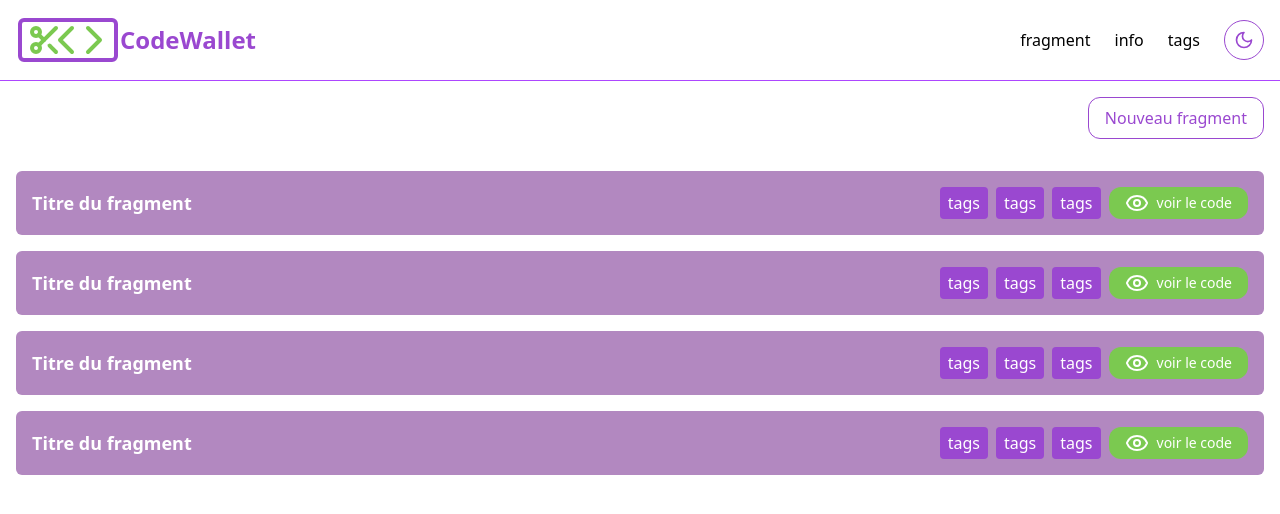
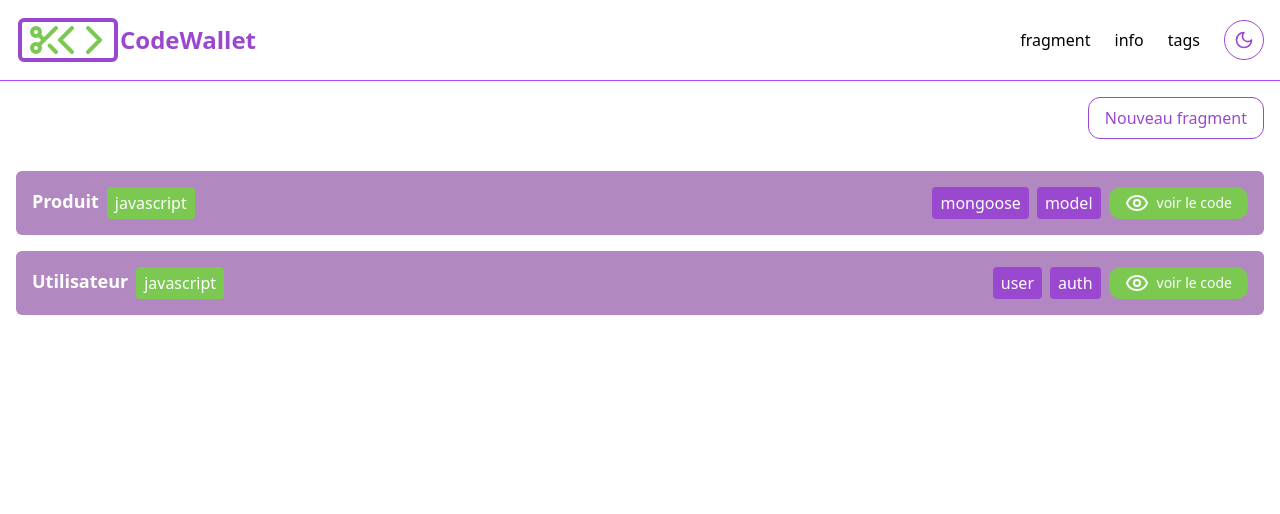
Before and after one commit to bastienpog/CodeWallet, a React (Vite) app: page / in a window 1280 px wide. Shown: the top 514 px of the page. Built offline with nearby package versions, Linux system fonts and the light colour scheme.

Commit message:
feature: add fragment modal to view code of fragments

```diff
--- a/src/react/app.tsx
+++ b/src/react/app.tsx
@@ -3,15 +3,35 @@ import { Navbar } from './components/Navbar';
 import { FragmentButton } from './components/FragmentButton';
 import { FragmentList } from './components/FragmentList';
 import { CustomThemeProvider } from './components/ThemeProvider';
+import { FragmentModal } from './components/FragmentModal';
 
 export const App = () => {
+
+  const [isModalOpen, setIsModalOpen] = useState(false);
+  const [selectedCode, setSelectedCode] = useState<string>('');
+
+  const handleViewCode = (code: string) => {
+    setSelectedCode(code);
+    setIsModalOpen(true);
+  };
+
+  const handleDelete = () => {
+    setIsModalOpen(false);
+  };
 
   return (
     <CustomThemeProvider>
       <div className="min-h-screen bg-white text-black dark:bg-custom-black dark:text-white">
         <Navbar />
         <FragmentButton />
-        <FragmentList />
+        <FragmentList onViewCode={handleViewCode} />
+        <FragmentModal
+          isOpen={isModalOpen}
+          onClose={() => setIsModalOpen(false)}
+          code={selectedCode}
+          onDelete={handleDelete}
+          language="javascript"
+        />
       </div>
     </CustomThemeProvider>
   );
--- a/src/react/components/FragmentCard.tsx
+++ b/src/react/components/FragmentCard.tsx
@@ -1,15 +1,20 @@
-import { Eye } from 'lucide-react';
+import { Eye, Languages } from 'lucide-react';
 
 interface FragmentCardProps {
     title: string;
+    language: string;
     tags: string[];
+    onViewCode: () => void;
 }
 
-export const FragmentCard = ({ title, tags }: FragmentCardProps) => {
+export const FragmentCard = ({ title, language, tags, onViewCode }: FragmentCardProps) => {
     return (
         <div className="bg-custom-violet1 p-4 rounded-md flex items-center justify-between text-white">
-            <div>
+            <div className='flex space-x-2'>
                 <h3 className="text-lg font-semibold">{title}</h3>
+                <span className="bg-custom-green text-white py-1 px-2 rounded-sm">
+                    {language}
+                </span>
             </div>
             <div className="flex items-center space-x-2">
                 {tags.map((tag, index) => (
@@ -17,7 +22,10 @@ export const FragmentCard = ({ title, tags }: FragmentCardProps) => {
                         {tag}
                     </span>
                 ))}
-                <button className="bg-custom-green text-white py-1 px-4 rounded-xl text-sm flex items-center space-x-2">
+                <button
+                    onClick={onViewCode}
+                    className="bg-custom-green text-white py-1 px-4 rounded-xl text-sm flex items-center space-x-2"
+                >
                     <Eye />
                     <span>voir le code</span>
                 </button>
--- a/src/react/components/FragmentList.tsx
+++ b/src/react/components/FragmentList.tsx
@@ -1,17 +1,39 @@
 import { FragmentCard } from './FragmentCard';
+const fragments = [
+    {
+        title: 'Produit',
+        language: 'javascript',
+        tags: ['mongoose', 'model'],
+        code: `import mongoose, { Schema } from 'mongoose';
 
-const fragments = [
-    { title: 'Titre du fragment', tags: ['tags', 'tags', 'tags'] },
-    { title: 'Titre du fragment', tags: ['tags', 'tags', 'tags'] },
-    { title: 'Titre du fragment', tags: ['tags', 'tags', 'tags'] },
-    { title: 'Titre du fragment', tags: ['tags', 'tags', 'tags'] },
+  export const collection = 'Product';
+
+  const schema = new Schema({
+    name: { type: String, required: true },
+    description: { type: String },
+  }, { timestamps: true });
+
+  export default mongoose.model(collection, schema, collection);`
+    },
+    {
+        title: 'Utilisateur',
+        language: 'javascript',
+        tags: ['user', 'auth'],
+        code: `const user = { name: 'John', email: 'john@example.com' };`
+    },
 ];
 
-export const FragmentList = () => {
+export const FragmentList = ({ onViewCode }: { onViewCode: (code: string) => void }) => {
     return (
         <div className="space-y-4 p-4">
-            {fragments.map((fragment, idx) => (
-                <FragmentCard key={idx} title={fragment.title} tags={fragment.tags} />
+            {fragments.map((fragment, index) => (
+                <FragmentCard
+                    key={index}
+                    title={fragment.title}
+                    language={fragment.language}
+                    tags={fragment.tags}
+                    onViewCode={() => onViewCode(fragment.code)}
+                />
             ))}
         </div>
     );
--- /dev/null
+++ b/src/react/components/FragmentModal.tsx
@@ -0,0 +1,85 @@
+import { useEffect, useRef } from "react";
+import { X } from "lucide-react";
+import hljs from "highlight.js";
+
+interface FragmentModalProps {
+    isOpen: boolean;
+    onClose: () => void;
+    code: string;
+    language?: string;
+    onDelete: () => void;
+}
+
+export const FragmentModal: React.FC<FragmentModalProps> = ({
+    isOpen,
+    onClose,
+    code,
+    language,
+    onDelete,
+}) => {
+    const codeRef = useRef<HTMLElement>(null);
+    useEffect(() => {
+        const handleEscape = (e: KeyboardEvent) => {
+            if (e.key === "Escape") onClose();
+        };
+
+        if (isOpen) {
+            document.addEventListener("keydown", handleEscape);
+            document.body.style.overflow = "hidden";
+
+            if (codeRef.current) {
+                hljs.highlightElement(codeRef.current);
+            }
+        }
+
+        return () => {
+            document.removeEventListener("keydown", handleEscape);
+            document.body.style.overflow = "unset";
+        };
+    }, [isOpen, onClose]);
+
+
+    const handleCopy = async () => {
+        try {
+            await navigator.clipboard.writeText(code);
+            alert("Code copied!");
+        } catch (err) {
+            alert("Failed to copy code.");
+        }
+    };
+
+    if (!isOpen) return null;
+
+    return (
+        <div className="fixed inset-0 z-50 flex items-center justify-center">
+            <div className="fixed inset-0 bg-black opacity-30" onClick={onClose} />
+
+            <div className="relative z-50 bg-white dark:bg-custom-black rounded-xl w-full max-w-2xl mx-4 p-6">
+                <button onClick={onClose} className="absolute top-4 right-4 text-custom-violet1 hover:text-custom-violet2">
+                    <X size={16} />
+                </button>
+
+                <pre className="overflow-auto max-h-[500px] text-sm bg-white dark:bg-custom-black p-4 rounded-md">
+                    <code ref={codeRef} className={`language-${language}`}>
+                        {code}
+                    </code>
+                </pre>
+
+                <div className="flex justify-between mt-4">
+                    <button
+                        onClick={onDelete}
+                        className="bg-custom-violet1 hover:bg-custom-violet2 text-white py-1.5 px-4 rounded-full"
+                    >
+                        supprimer
+                    </button>
+                    <button
+                        onClick={handleCopy}
+                        className="bg-custom-green hover:bg-green-500 text-white py-1.5 px-4 rounded-full"
+                    >
+                        copier
+                    </button>
+                </div>
+            </div>
+        </div>
+    );
+};
```
